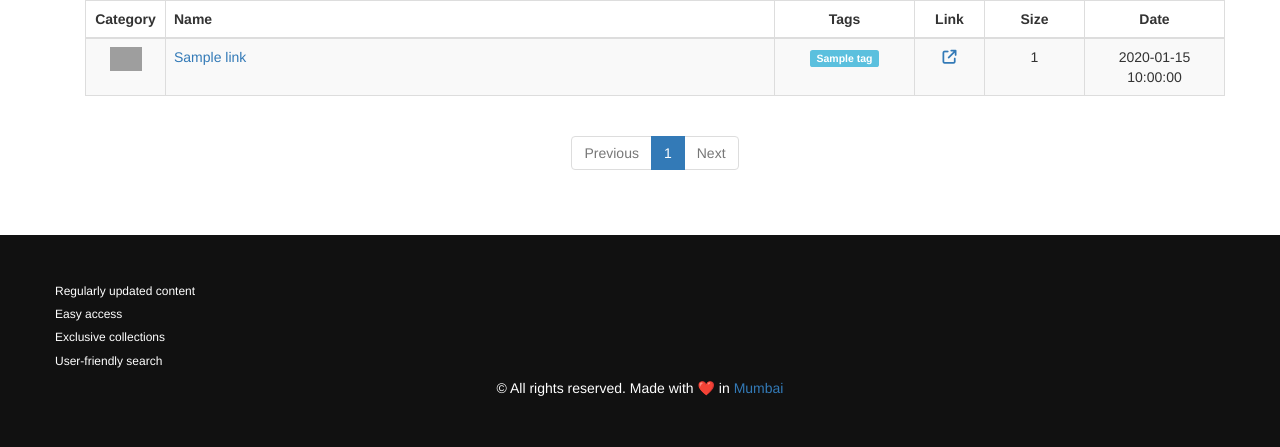
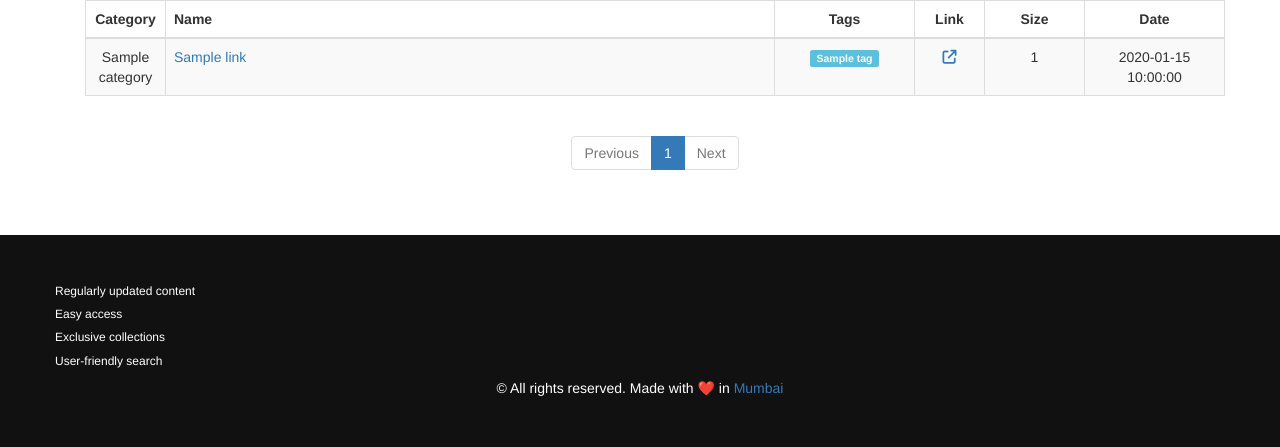
Before and after one commit to realjaypatel/filebay, a Flask app: page / in a window 1280 px wide. Shown: the part 341-788 px from the top of the page. Run offline with Flask 3, Linux system fonts and the light colour scheme; a database or web service that is not in the repository returns one stand-in record (values such as "Sample title"); some libraries are stand-ins or nearby versions; grey boxes are pictures that could not be loaded.

Commit message:
fixing the req file and removing the category img

```diff
--- /dev/null
+++ b/requirements.txt
@@ -0,0 +1,3 @@
+flask
+flask-pymongo
+werkzeug
--- a/templates/home.html
+++ b/templates/home.html
@@ -31,13 +31,7 @@
 
           <!-- Category Icon -->
           <td class="text-center align-middle">
-            <img
-              src="/static/img/icons/linkey/{{ data.category or 'default' }}.png"
-              alt="{{ data.category or 'Category' }}"
-              class="category-icon"
-              style="height: 24px;"
-              onerror="this.src='https://nyaa.land/static/img/icons/nyaa/1_4.png'"
-            />
+            {{ data.category }}
           </td>
 
           <!-- Title -->
```
